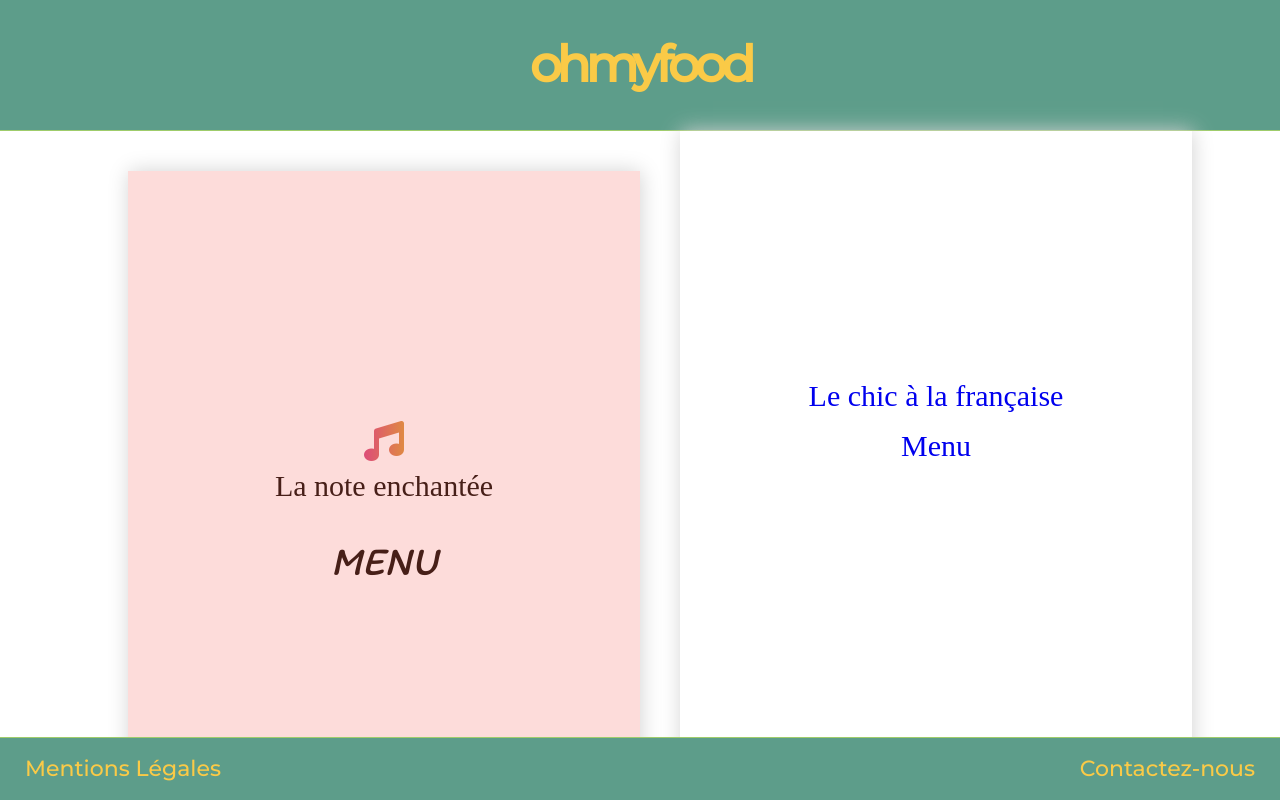
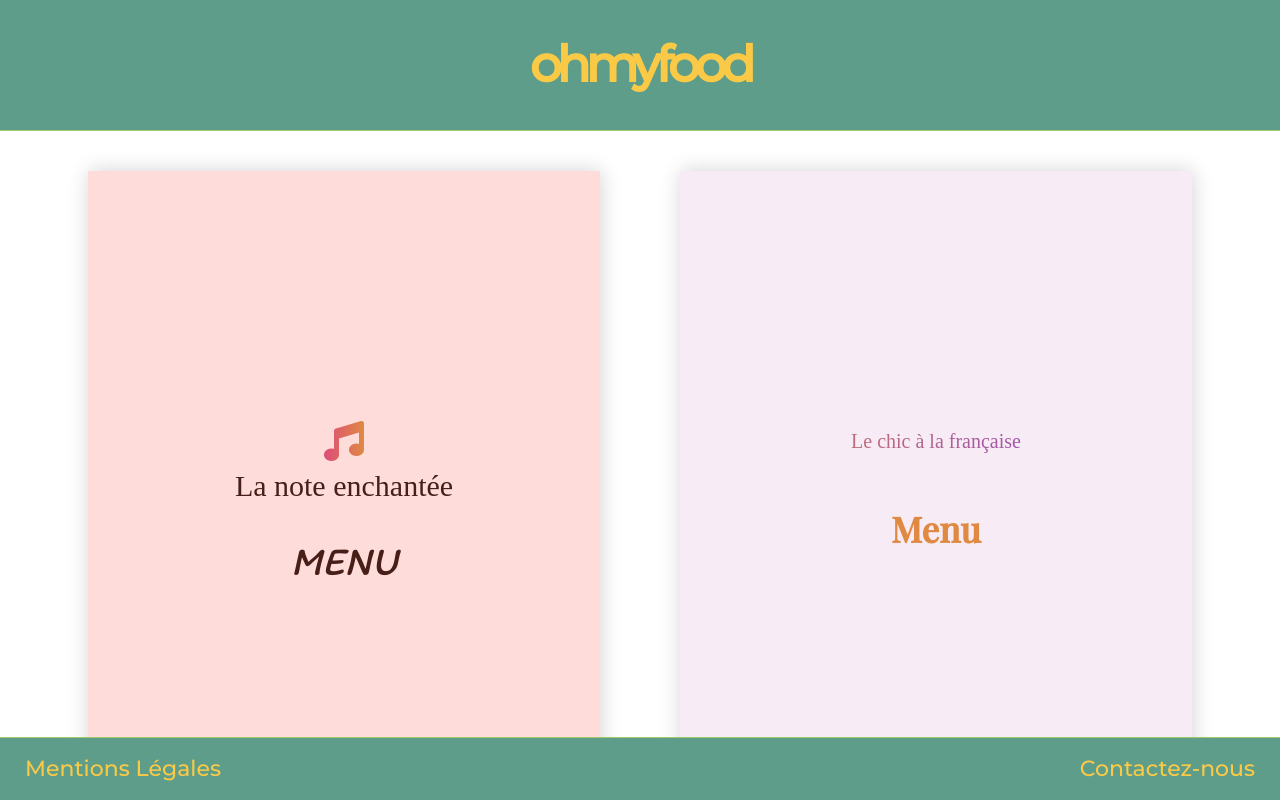
Before and after one commit to Manaile/Projet3, a website: page index.html in a window 1280 px wide. Shown: the top 800 px of the page. Drawn offline with nearby package versions, Linux system fonts and the light colour scheme; files that its build step writes are made by us from their sources; a web font is replaced by a local one.

Commit message:
add menu2

```diff
--- a/sass_improvement/sass/style.scss
+++ b/sass_improvement/sass/style.scss
@@ -73,7 +73,7 @@ footer{
 }
 .home_page{
     >:nth-child(1){
-        background-color:rgb(253, 220, 218);
+        background-color:$bgd-menu1;
         margin: 40px;
         h2{
             font-family: 'Devonshire';
@@ -87,6 +87,26 @@ footer{
             margin-top: 40px;
         }
 
+    }
+    >:nth-child(2){
+    background-color:$bgd-menu2;
+    margin: 40px;
+    h2{
+        font-family: 'Croissant One';
+        padding: 10px;
+        font-size: 20px;
+        background-clip: content-box;
+        -webkit-background-clip: text;
+        -webkit-text-fill-color: transparent;
+        background-image: -webkit-linear-gradient(180deg,$gradient-menu2);
+    }
+    h3{
+        font-family:'Playfair Display';
+        color: $txt-menu2;
+        font-weight: bold;
+        font-size: 35px;
+        margin-top: 50px;
+    }
     }
 }
 article{
```
Also changed, not shown: sass_improvement/css/style.css, 1 other file.
